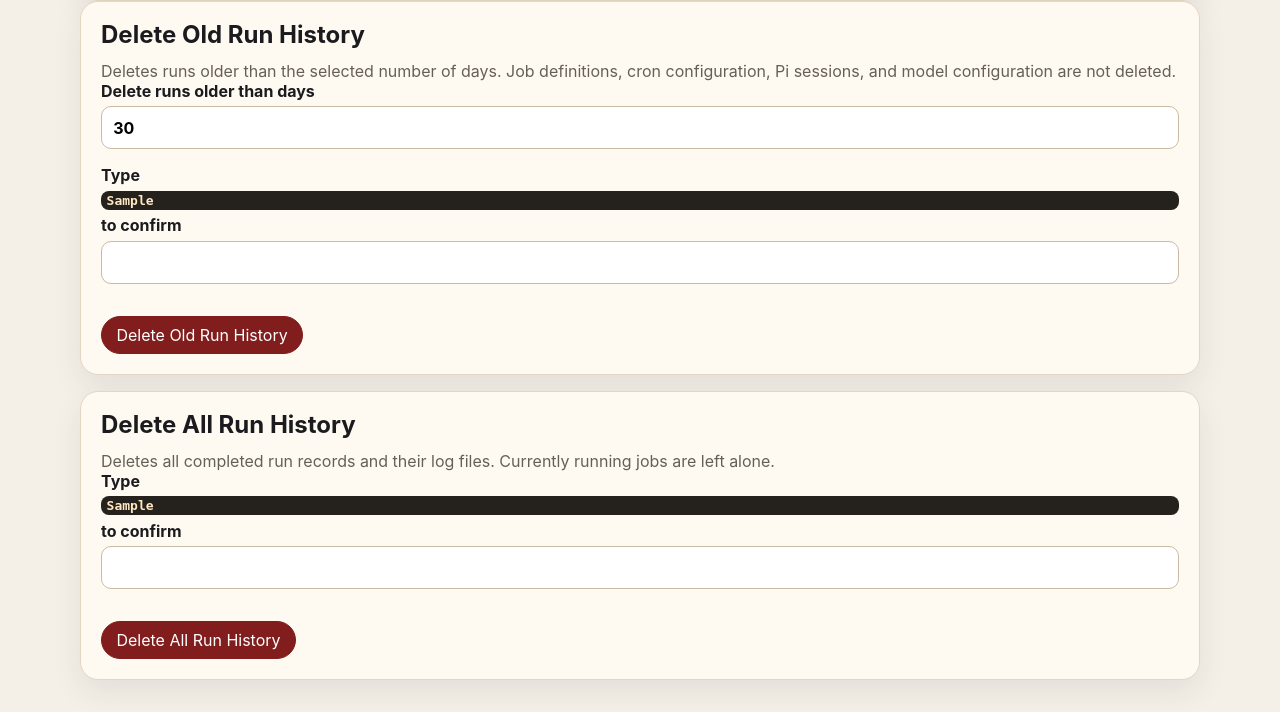
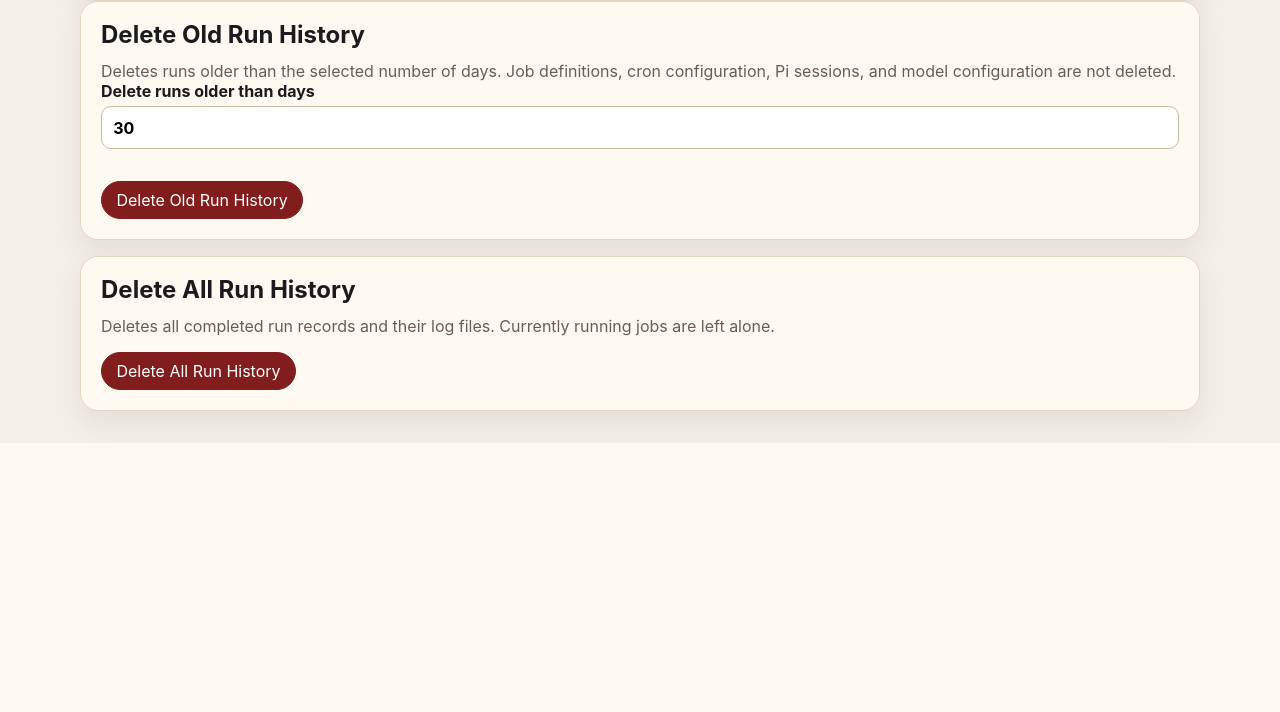
Before and after one commit to benj1m1/pi-scheduler, a FastAPI app: template app/templates/maintenance_logs.html in a window 1280 px wide. Shown: the part 367-1079 px from the top of the page. After the commit the page ends 809 px from the top, so only its background shows below. Run offline with FastAPI, Linux system fonts and the light colour scheme; the template is opened without the code that fills it: most values are stand-ins (such as "Sample title", 1, 10 or a date in 2020); parts of the project's set-up code (start-up, migrations or seed data) failed here and were passed over.

Commit message:
Remove confirmation prompts for log cleanup actions and update related tests

```diff
--- a/app/main.py
+++ b/app/main.py
@@ -31,10 +31,6 @@ RUN_SOURCE_FILTERS = {
 OUTPUT_MODES = {"summary", "events"}
 SESSION_MODES = {"save", "no_session"}
 TOOL_MODES = {"full", "read_only", "no_tools"}
-OLD_LOGS_CONFIRMATION = "DELETE OLD LOGS"
-ALL_LOGS_CONFIRMATION = "DELETE ALL LOGS"
-
-
 def hour_options() -> list[dict[str, str]]:
     options = []
     for hour in range(24):
@@ -519,8 +515,6 @@ def maintenance_logs(request: Request):
         "maintenance_logs.html",
         {
             "request": request,
-            "old_confirmation": OLD_LOGS_CONFIRMATION,
-            "all_confirmation": ALL_LOGS_CONFIRMATION,
             "errors": [],
             "result": None,
         },
@@ -531,7 +525,6 @@ def maintenance_logs(request: Request):
 def cleanup_logs(
     request: Request,
     mode: Annotated[str, Form()],
-    confirmation: Annotated[str, Form()],
     days: Annotated[int, Form()] = 30,
 ):
     errors: list[str] = []
@@ -540,15 +533,10 @@ def cleanup_logs(
     if mode == "older_than":
         if days < 1:
             errors.append("Days must be at least 1")
-        if confirmation != OLD_LOGS_CONFIRMATION:
-            errors.append(f'Type "{OLD_LOGS_CONFIRMATION}" to confirm deleting old run history')
         if not errors:
             result = retention.cleanup_runs_before(retention.cutoff_for_days(days))
     elif mode == "all":
-        if confirmation != ALL_LOGS_CONFIRMATION:
-            errors.append(f'Type "{ALL_LOGS_CONFIRMATION}" to confirm deleting all run history')
-        if not errors:
-            result = retention.cleanup_all_runs()
+        result = retention.cleanup_all_runs()
     else:
         errors.append("Cleanup mode is invalid")
 
@@ -557,8 +545,6 @@ def cleanup_logs(
         "maintenance_logs.html",
         {
             "request": request,
-            "old_confirmation": OLD_LOGS_CONFIRMATION,
-            "all_confirmation": ALL_LOGS_CONFIRMATION,
             "errors": errors,
             "result": result,
             "mode": mode,
--- a/app/templates/maintenance_logs.html
+++ b/app/templates/maintenance_logs.html
@@ -28,15 +28,11 @@
   <section class="panel">
     <h2>Delete Old Run History</h2>
     <p class="hint">Deletes runs older than the selected number of days. Job definitions, cron configuration, Pi sessions, and model configuration are not deleted.</p>
-    <form class="stack" method="post" action="/maintenance/logs">
+    <form class="stack" method="post" action="/maintenance/logs" data-confirm="Delete old run history? This removes matching run records and log files.">
       <input type="hidden" name="mode" value="older_than">
       <label>
         Delete runs older than days
         <input name="days" type="number" min="1" value="{{ days if mode == 'older_than' else 30 }}" required>
-      </label>
-      <label>
-        Type <code>{{ old_confirmation }}</code> to confirm
-        <input name="confirmation" autocomplete="off" required>
       </label>
       <div class="actions">
         <button class="danger" type="submit">Delete Old Run History</button>
@@ -47,17 +43,22 @@
   <section class="panel danger-zone">
     <h2>Delete All Run History</h2>
     <p class="hint">Deletes all completed run records and their log files. Currently running jobs are left alone.</p>
-    <form class="stack" method="post" action="/maintenance/logs">
+    <form class="stack" method="post" action="/maintenance/logs" data-confirm="Delete all run history? This removes completed run records and log files. Running jobs are left alone.">
       <input type="hidden" name="mode" value="all">
       <input type="hidden" name="days" value="30">
-      <label>
-        Type <code>{{ all_confirmation }}</code> to confirm
-        <input name="confirmation" autocomplete="off" required>
-      </label>
       <div class="actions">
         <button class="danger" type="submit">Delete All Run History</button>
       </div>
     </form>
   </section>
 </div>
+<script>
+  document.querySelectorAll("form[data-confirm]").forEach((form) => {
+    form.addEventListener("submit", (event) => {
+      if (!window.confirm(form.dataset.confirm || "Delete run history?")) {
+        event.preventDefault();
+      }
+    });
+  });
+</script>
 {% endblock %}
```
Also changed, not shown: tests/test_core.py (+6 -6 lines).
